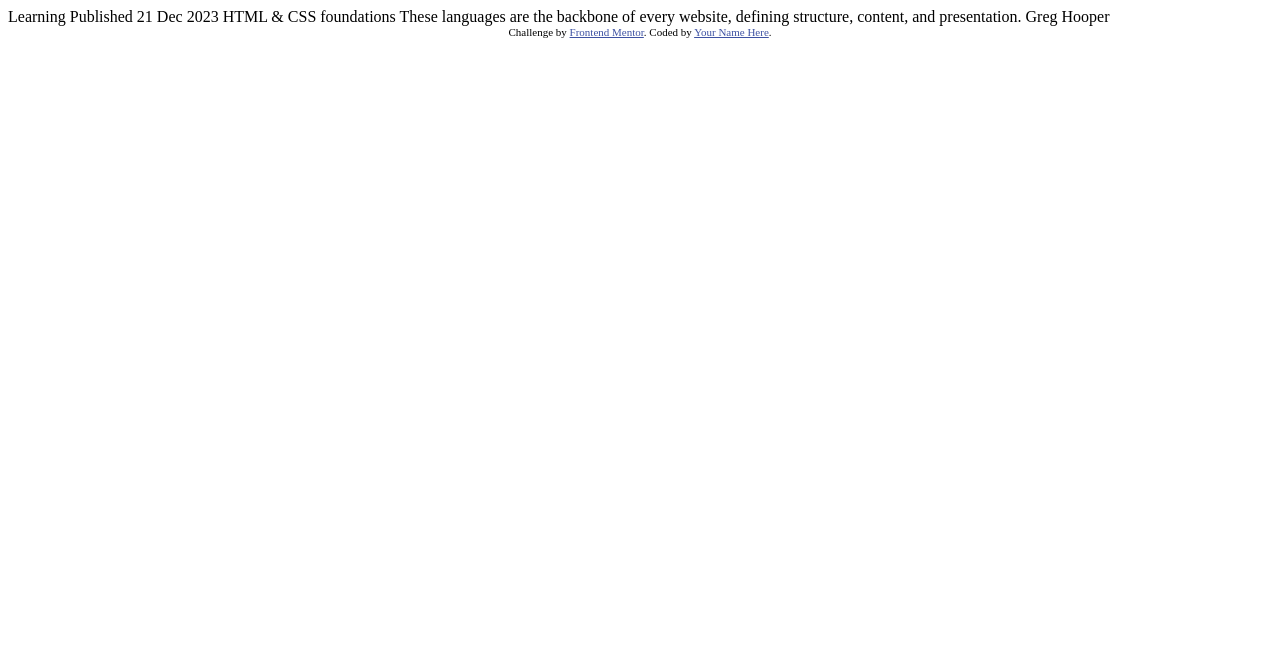
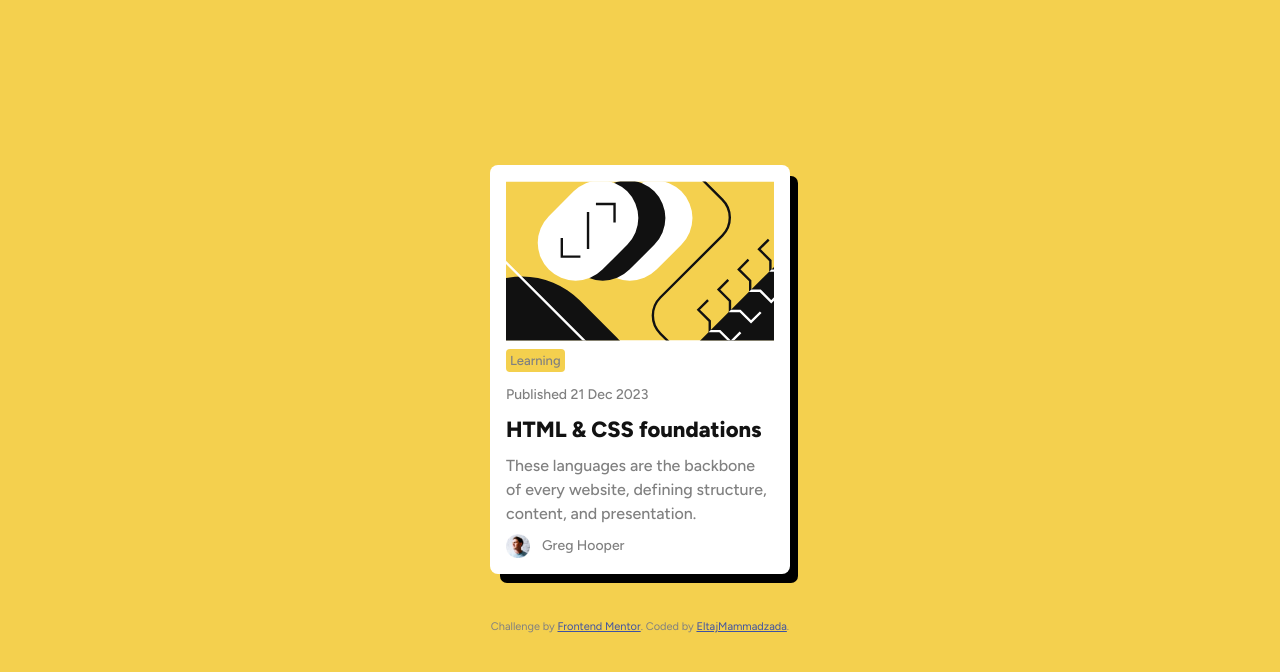
Before and after one commit to eltajmammadzada/task, a plain HTML site: page task1/blog-preview-card-main/index.html in a window 1280 px wide. Drawn offline with Linux system fonts and the light colour scheme.

Commit message:
task1 Blog card design

```diff
--- /dev/null
+++ b/task1/blog-preview-card-main/assets/css/style.css
@@ -0,0 +1,85 @@
+:root {
+    --fonts:"Figtree", sans-serif;
+    --bodysize:1rem;
+    --weights-500:500;
+    --weights-800:800;
+    --white:hsl(0, 0%, 100%);
+    --grey:hsl(0, 0%, 50%);
+    --black:hsl(0, 0%, 7%);
+    --yellow:hsl(47, 88%, 63%);
+}
+* {
+    margin: 0;
+    padding: 0;
+    box-sizing: border-box;
+}
+body {
+    font-size: var(--bodysize);
+    color: var(--grey);
+    font-family: var(--fonts);
+    display: flex;
+    justify-content: center;
+    align-items: center;
+    height: 100vh;
+    line-height: 1.5;
+    background-color: var(--yellow);
+    flex-direction: column;
+}
+img {
+    width: 100%;
+}
+.card {
+    max-width: 300px;
+    padding: 16px;
+    background-color: var(--white);
+    margin-bottom: 45px;
+    border-radius: 8px;
+    box-shadow: 9px 10px 0px -1px rgba(0,0,0,1);
+
+    .tag {
+        font-size: 13px;
+        font-weight:var(--weights-500);
+        font-family: var(--fonts);
+        border-radius: 4px;
+        color: var(--grey);
+        padding: 4px;
+        background-color: var(--yellow);
+    }
+    h6{
+        font-size: 14px;
+        font-family: var(--fonts);
+        font-weight: var(--weights-500);
+        color: var(--grey);
+        margin-top: 12px;
+    }
+    h1 {
+        font-size: 22px;
+        color: var(--black);
+        font-family: var(--fonts);
+        font-weight: var(--weights-800);
+        padding-top: 8px;
+        padding-bottom: 8px;
+    }
+    p {
+        font-size: var(--bodysize);
+        font-family: var(--fonts);
+        font-weight: var(--weights-500);
+        color: var(--grey);
+        padding-bottom: 8px;
+    }
+    .avatar {
+        display: flex;
+        align-items: center;
+        gap: 12px;
+        img {
+            width: 24px;
+            height: 24px;
+        }
+        span {
+            font-size: 14px;
+            font-family: var(--fonts);
+            font-weight: var(--weights-500);
+            color: var(--grey);
+        }
+    }
+}
--- a/task1/blog-preview-card-main/index.html
+++ b/task1/blog-preview-card-main/index.html
@@ -7,7 +7,10 @@
   <link rel="icon" type="image/png" sizes="32x32" href="./assets/images/favicon-32x32.png">
 
   <title>Frontend Mentor | Blog preview card</title>
-
+  <link rel="preconnect" href="https://fonts.googleapis.com">
+<link rel="preconnect" href="https://fonts.gstatic.com" crossorigin>
+<link href="https://fonts.googleapis.com/css2?family=Figtree:ital,wght@0,300..900;1,300..900&display=swap" rel="stylesheet">
+  <link rel="stylesheet" href="./assets/css/style.css">
   <!-- Feel free to remove these styles or customise in your own stylesheet 👍 -->
   <style>
     .attribution { font-size: 11px; text-align: center; }
@@ -15,20 +18,26 @@
   </style>
 </head>
 <body>
+<div class="card">
+  <img src="./assets/images/illustration-article.svg" alt="">
+  <span class="tag">Learning</span>
 
-  Learning
+  <h6>Published 21 Dec 2023</h6>
 
-  Published 21 Dec 2023
+  <h1>HTML & CSS foundations</h1>
 
-  HTML & CSS foundations
+  <p>These languages are the backbone of every website, defining structure, content, and presentation.</p>
 
-  These languages are the backbone of every website, defining structure, content, and presentation.
+  <div class="avatar">
+    <img src="./assets/images/image-avatar.webp" alt="">
+    <span>Greg Hooper</span>
+  </div>
 
-  Greg Hooper
+</div>
 
-  <div class="attribution">
-    Challenge by <a href="https://www.frontendmentor.io?ref=challenge" target="_blank">Frontend Mentor</a>.
-    Coded by <a href="#">Your Name Here</a>.
-  </div>
+<div class="attribution">
+  Challenge by <a href="https://www.frontendmentor.io?ref=challenge" target="_blank">Frontend Mentor</a>.
+  Coded by <a href="#">EltajMammadzada</a>.
+</div>
 </body>
 </html>
```
